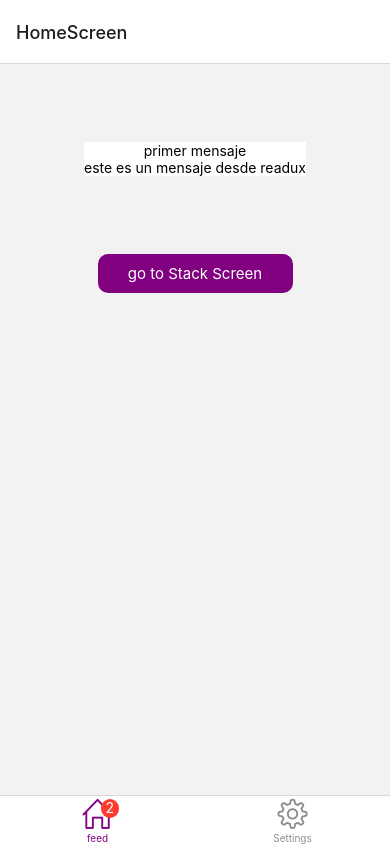
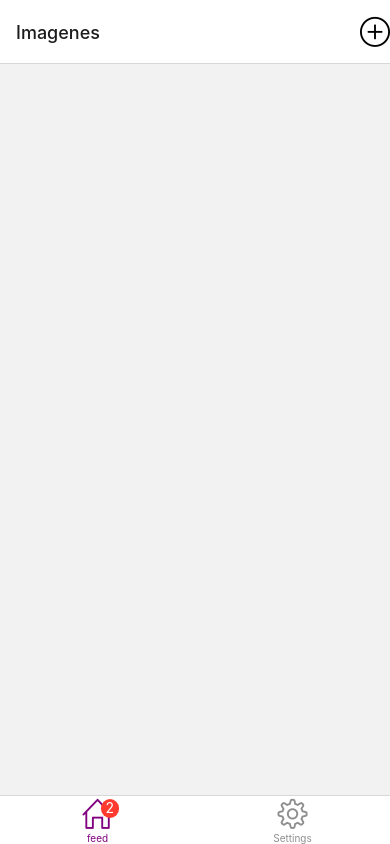
Before and after one commit to DMpablo/redux-toolkit, a React Native app: screen / in a window 390 px wide. Built offline with nearby package versions, Linux system fonts and the light colour scheme.

Commit message:
set iexpo-image-picker

```diff
--- a/package.json
+++ b/package.json
@@ -20,7 +20,9 @@
     "react-native-safe-area-context": "4.3.1",
     "react-native-screens": "~3.15.0",
     "react-redux": "^8.0.4",
-    "redux": "^4.2.0"
+    "redux": "^4.2.0",
+    "expo-permissions": "~13.2.0",
+    "expo-image-picker": "~13.3.1"
   },
   "devDependencies": {
     "@babel/core": "^7.12.9"
--- a/src/Navigation.js
+++ b/src/Navigation.js
@@ -4,32 +4,42 @@ import { createNativeStackNavigator } from "@react-navigation/native-stack";
 import { NavigationContainer } from "@react-navigation/native";
 import { Provider } from "react-redux";
 import store from "./store/store";
-import { SimpleLineIcons } from '@expo/vector-icons';
+import { SimpleLineIcons } from "@expo/vector-icons";
+import { TouchableOpacity,Text } from "react-native";
+// import { useNavigation } from "@react-navigation/native";
 
 //screens
 import { HomeScreen } from "./screen/homeScreen";
 import { SettingScreen } from "./screen/settingScreen";
 import { StackScreen } from "./screen/stackScreen";
 
-
 const HomeStackNavigator = createNativeStackNavigator();
 const Tab = createBottomTabNavigator();
+// const navigation = useNavigation();
 
 function MyStack() {
   return (
     <HomeStackNavigator.Navigator initialRouteName="HomeScreen">
       <HomeStackNavigator.Screen
-        name="HomeScreen"
+        name="home"
         component={HomeScreen}
-
-        />
+        options={({ navigation }) => ({
+          title: "Imagenes",
+          headerRight: () => (
+            <TouchableOpacity
+              onPress={() => navigation.navigate("Cargar Imagen")}
+            >
+             <SimpleLineIcons name="plus" size={30} color="black" />
+            </TouchableOpacity>
+          ),
+        })}
+      />
       <HomeStackNavigator.Screen
-        name="Stack"
+        name="Cargar Imagen"
         component={StackScreen}
         options={{
           headerBackTitleVisible: false,
-
-         }}
+        }}
       />
     </HomeStackNavigator.Navigator>
   );
@@ -44,27 +54,26 @@ function MyTabs() {
       }}
     >
       <Tab.Screen
-        name="Homle"
+        name="Home"
         component={MyStack}
         options={{
           tabBarLabel: "feed",
           tabBarBadge: 2,
-          headerShown:false,
-          tabBarIcon: ({color, size})=>(
+          headerShown: false,
+          tabBarIcon: ({ color, size }) => (
             <SimpleLineIcons name="home" color={color} size={30} />
-          )
+          ),
         }}
       />
       <Tab.Screen
         name="Settings"
         component={SettingScreen}
         options={{
-          tabBarIcon: ({color, size}) => (
-            <SimpleLineIcons name='settings' color={color} size={30} />
-          )
+          tabBarIcon: ({ color, size }) => (
+            <SimpleLineIcons name="settings" color={color} size={30} />
+          ),
         }}
-
-        />
+      />
     </Tab.Navigator>
   );
 }
--- /dev/null
+++ b/src/components/image-selector/index.jsx
@@ -0,0 +1,47 @@
+import React, { useState } from "react";
+import { Button, Image, View, Text, Alert } from "react-native";
+import { styles } from "./style";
+import * as ImagePicker from 'expo-image-picker';
+
+const ImageSelector = ({ onImage }) => {
+  const [pickedUrl, setPickedUrl] = useState();
+
+  const verifyPermissions = async () => {
+    const { status } = await ImagePicker.requestCameraPermissionsAsync()
+    if (status !== 'granted' ){
+      Alert.alert('Necesitas permisos para acceder a la camara', [{text: 'ok'}])
+      return false;
+    }
+    return true;
+  }
+
+
+  const onHandleTakePhoto = async () => {
+      const hasPermissions = await verifyPermissions()
+      if(!hasPermissions){
+        return;
+      };
+
+      const image = await ImagePicker.launchCameraAsync({
+        allowsEditing: true,
+        aspects:[16,9],
+        quality:0.5
+      })
+      setPickedUrl(image.uri)
+  }
+
+  return (
+    <View style={styles.container}>
+      <View style={styles.preview}>
+        {!pickedUrl ? (
+          <Text>no hay imagen...</Text>
+        ) : (
+          <Image style={styles.image} source={{ uri: pickedUrl }} />
+        )}
+      </View>
+      <Button title="tomar foto" onPress={onHandleTakePhoto} />
+    </View>
+  );
+};
+
+export default ImageSelector;
--- /dev/null
+++ b/src/components/image-selector/style.js
@@ -0,0 +1,22 @@
+import { StyleSheet } from "react-native";
+
+export const styles = StyleSheet.create({
+    container: {
+        flex: 1,
+        width: '80%',
+        marginBottom:10
+      },
+      preview:{
+        width: '100%',
+        height: 200,
+        marginBottom: 10,
+        justifyContent: "center",
+        alignItems: "center",
+        borderColor: "purple",
+        borderWidth:1
+      },
+      image:{
+        width: '100%',
+        height: '100%'
+      }
+});
--- /dev/null
+++ b/src/components/index.js
@@ -0,0 +1 @@
+export {default as ImageSelector } from './image-selector';
--- /dev/null
+++ b/src/model/Place.js
@@ -0,0 +1,8 @@
+class Place {
+  constructor(id, title) {
+    this.id = id.toString();
+    this.title = title;
+  }
+}
+
+export default Place;
--- a/src/screen/homeScreen.js
+++ b/src/screen/homeScreen.js
@@ -5,10 +5,9 @@ import {
   StyleSheet,
   SafeAreaView,
   FlatList,
-  TouchableOpacity,
 } from "react-native";
 import { useSelector } from "react-redux";
-import { useNavigation } from "@react-navigation/native";
+// import { useNavigation } from "@react-navigation/native";
 
 const styles = StyleSheet.create({
   container: {
@@ -17,54 +16,41 @@ const styles = StyleSheet.create({
     alignItems: "center",
     justifyContent: "center",
   },
+  title: {
+    fontsize: 50,
+    textAlign: "center",
+    marginTop: "20%",
+    alignItems: "center"
+  },
+  text:{
+    color: "white",
+    fontSize: 15,
+    textAlign: "center",
+  }
 });
 
 export const HomeScreen = () => {
-  const msg = useSelector((state) => state.message);
-  const navigation = useNavigation();
+    //   console.warn(places)
+    //   const msg = useSelector((state) => state.message);
+    //   const navigation = useNavigation();
+    const places = useSelector((state) => state.place);
 
   const renderItem = ({ item }) => (
     <View style={styles.container}>
-      <Text>{item.title}</Text>
-      <Text>{item.description}</Text>
+      <Text style={styles.title}>{item.id}</Text>
+      <Text style={styles.text}>{item.title}</Text>
     </View>
   );
 
   return (
     <SafeAreaView
-      style={{
-        fontsize: 50,
-        textAlign: "center",
-        marginTop: "20%",
-        alignItems: "center"
-      }}
+      style={styles.safe_area}
     >
       <FlatList
-        data={msg}
+        data={places}
         renderItem={renderItem}
         keyExtractor={(item) => item.id}
       />
-      <TouchableOpacity
-        style={{
-          backgroundColor: "purple",
-          padding: 10,
-          marginTop: "20%",
-          width: "50%",
-          alsignSelf: "center",
-          borderRadius: 10,
-        }}
-        onPress={()=>  navigation.navigate("Stack")}
-      >
-        <Text
-          style={{
-            color: "white",
-            fontSize: 15,
-            textAlign: "center",
-          }}
-        >
-          go to Stack Screen
-        </Text>
-      </TouchableOpacity>
     </SafeAreaView>
   );
 };
--- a/src/screen/stackScreen.js
+++ b/src/screen/stackScreen.js
@@ -1,16 +1,79 @@
-import React from 'react'
-import { View, Text } from 'react-native'
+import React, { useState } from "react";
+import {
+  View,
+  Text,
+  ScrollView,
+  StyleSheet,
+  TextInput,
+  Button,
+} from "react-native";
+import { useDispatch } from "react-redux";
+import { addPlace } from "../store/place.slice";
+import { ImageSelector } from "../components/index";
 
-export const StackScreen = () => {
-    return (
-        <View>
-          <Text
-            style={{
-            fontsize: 50,
-            textAlign: 'center',
-            marginTop:'20%'
-            }}
-            >StackScreen</Text>
-        </View>
-    )
-}
+const styles = StyleSheet.create({
+  container: {
+    flex: 1,
+    backgroundColor: "white",
+    alignItems: "center",
+    justifyContent: "center",
+    width: "100%",
+  },
+  title: {
+    width: "80%",
+    fontsize: 50,
+    marginTop: "20%",
+  },
+  input: {
+    width: "80%",
+    borderBottomColor: "purple",
+    borderBottomWidth: 1,
+    marginBottom: 20,
+    padding: 5,
+  },
+  button: {
+    backgroundColor: "purple",
+    padding: 10,
+    marginTop: "20%",
+    width: "50%",
+    alsignSelf: "center",
+    borderRadius: 10,
+  },
+  text: {
+    fontsize: 50,
+    textAlign: "center",
+    marginTop: "20%",
+  },
+});
+
+export const StackScreen = ({ navigation }) => {
+  const [title, setTitle] = useState("");
+  const dispatch = useDispatch();
+
+  const onHandleChange = (text) => {
+    setTitle(text);
+  };
+
+  const onHandleSubmit = () => {
+    dispatch(addPlace(title));
+    navigation.goBack();
+  };
+
+  return (
+    <ScrollView>
+      <View style={styles.container}>
+        <Text style={styles.title}>Nombre de imagen</Text>
+        <TextInput
+          style={styles.input}
+          placeholder="nueva imagen"
+          onChangeText={() => {
+            onHandleChange;
+          }}
+          // value={title}
+        />
+        <ImageSelector onImage={() => null} />
+        <Button title="guardar" onPress={onHandleSubmit} color='purple' />
+      </View>
+    </ScrollView>
+  );
+};
--- /dev/null
+++ b/src/store/place.slice.js
@@ -0,0 +1,22 @@
+import { createSlice } from "@reduxjs/toolkit";
+import Place from "../model/Place";
+
+const initialState = {
+places:[],
+};
+
+const placeSlice = createSlice({
+  name: "place",
+  initialState,
+  reducers: {
+    addPlace: (state, action) => {
+      const date = new Date().getTime();
+      const newPlace = new Place( date, action.payload )
+      state.places.push(newPlace);
+    }
+  },
+});
+
+export const {addPlace} = placeSlice.actions;
+
+export default placeSlice.reducer;
--- a/src/store/store.js
+++ b/src/store/store.js
@@ -1,9 +1,14 @@
 import { configureStore } from "@reduxjs/toolkit";
 
-import messageReducer from './message.slice'
+import placeReducer from './place.slice'
 
 const store = configureStore({
-  reducer: { message: messageReducer },
+  reducer: {
+    place: placeReducer
+   },
+   middleware: (getDefaultMiddleware) => getDefaultMiddleware({
+    serializableCheck:false,
+   })
 });
 
 export default store;
```
Also changed, not shown: 1 other file (tests, documents, lock files or other folders).
